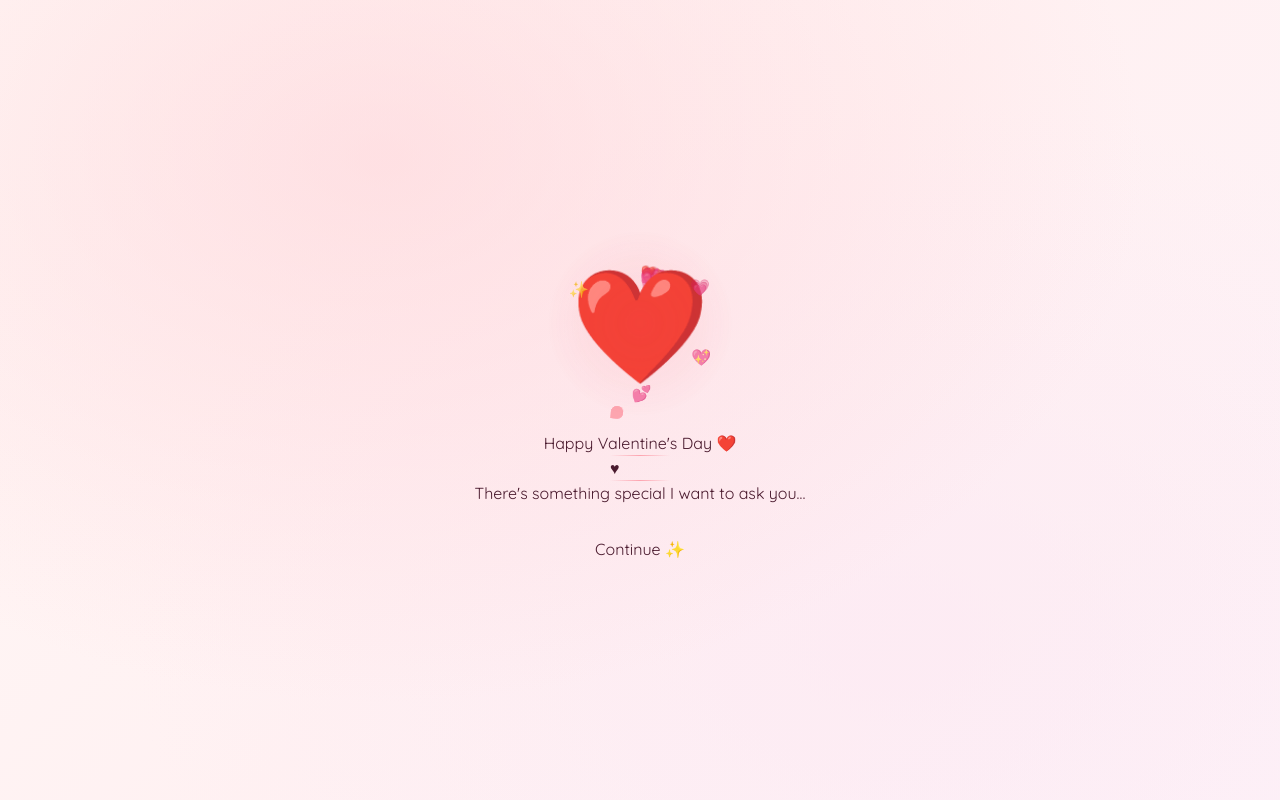
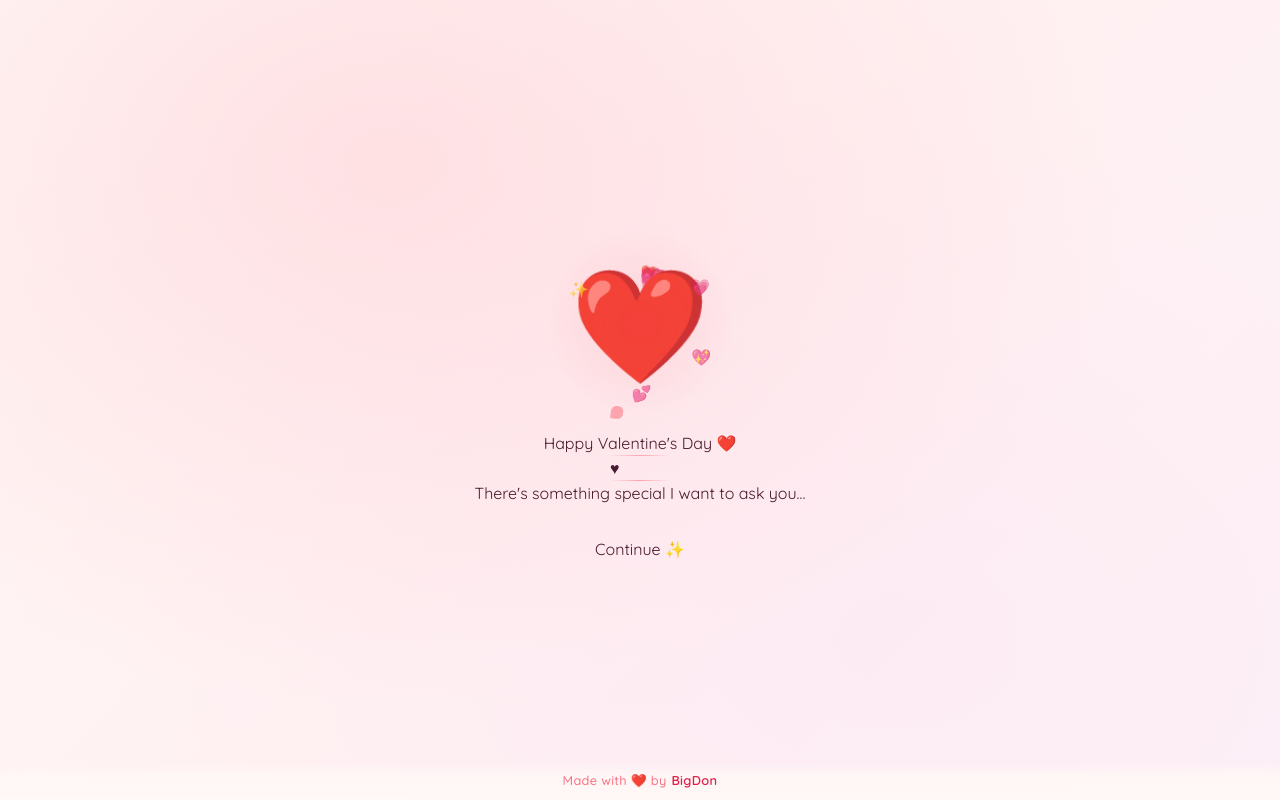
Before and after one commit to BigDon999/Happy-valentines-day, a Next.js app: page / in a window 1280 px wide. Built offline with nearby package versions, Linux system fonts and the light colour scheme; a web font is replaced by a local one.

Commit message:
Add Made by BigDon footer with portfolio link

```diff
--- a/app/globals.css
+++ b/app/globals.css
@@ -1078,3 +1078,57 @@ body {
     padding-bottom: max(1rem, env(safe-area-inset-bottom));
   }
 }
+
+/* ============================================
+   MADE BY FOOTER
+   ============================================ */
+
+.made-by-footer {
+  position: fixed;
+  bottom: 0;
+  left: 0;
+  right: 0;
+  z-index: 50;
+  display: flex;
+  align-items: center;
+  justify-content: center;
+  gap: 0.3rem;
+  padding: 0.6rem 1rem;
+  font-family: 'Quicksand', sans-serif;
+  font-size: 0.8rem;
+  font-weight: 500;
+  color: var(--rose-400);
+  background: linear-gradient(180deg, transparent 0%, rgba(255, 248, 246, 0.85) 40%, rgba(255, 248, 246, 0.95) 100%);
+  backdrop-filter: blur(8px);
+  -webkit-backdrop-filter: blur(8px);
+  letter-spacing: 0.3px;
+  pointer-events: auto;
+}
+
+.made-by-link {
+  color: var(--rose-600);
+  font-weight: 700;
+  text-decoration: none;
+  position: relative;
+  transition: color 0.3s ease;
+}
+
+.made-by-link::after {
+  content: '';
+  position: absolute;
+  bottom: -2px;
+  left: 0;
+  width: 0;
+  height: 1.5px;
+  background: linear-gradient(90deg, var(--rose-500), var(--pink-500));
+  border-radius: 1px;
+  transition: width 0.3s ease;
+}
+
+.made-by-link:hover {
+  color: var(--deep-rose);
+}
+
+.made-by-link:hover::after {
+  width: 100%;
+}
--- a/app/page.js
+++ b/app/page.js
@@ -399,6 +399,14 @@ export default function Home() {
           </div>
         </div>
       </div>
+
+      {/* ─── FOOTER : MADE BY ─── */}
+      <footer className="made-by-footer">
+        <span>Made with ❤️ by </span>
+        <a href="https://bigdon-portfolio.vercel.app/" target="_blank" rel="noopener noreferrer" className="made-by-link">
+          BigDon
+        </a>
+      </footer>
     </div>
   );
 }
```
